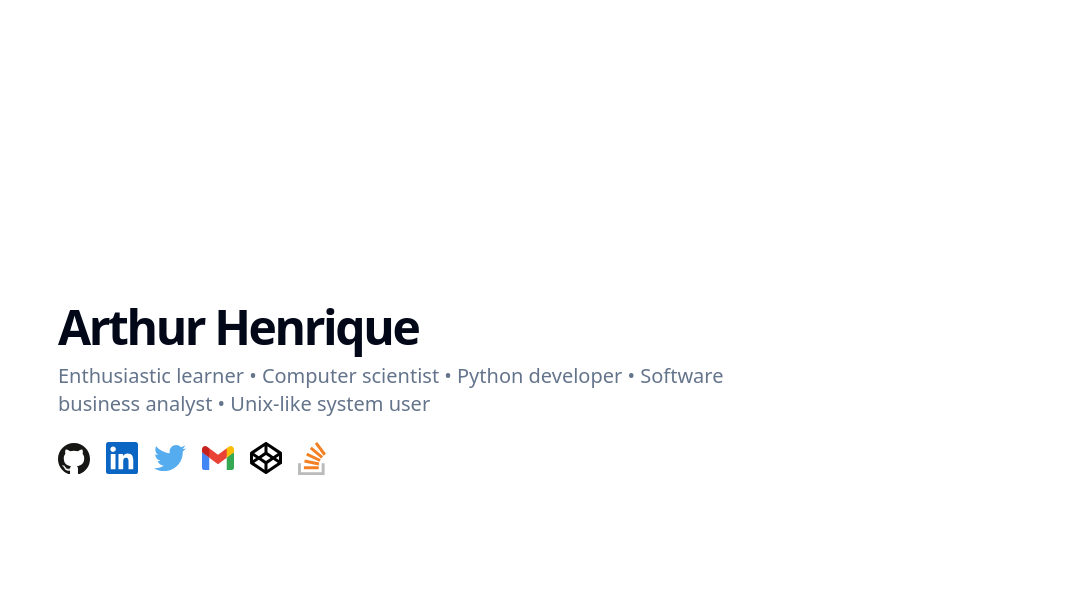
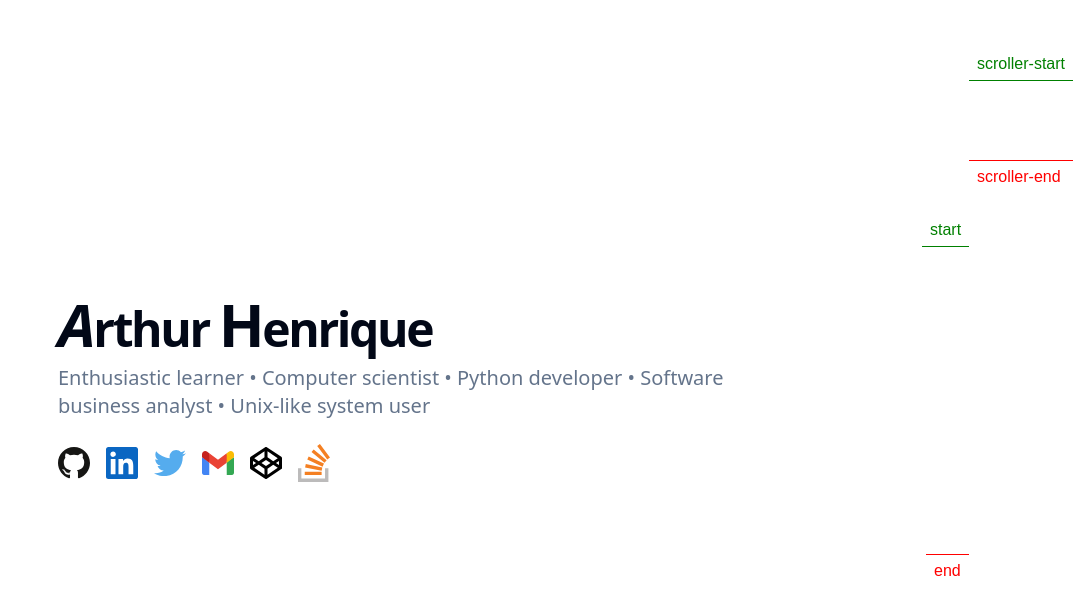
Before and after one commit to artu-hnrq/showcase, a Next.js app: page / in a window 1280 px wide. Shown: the top 614 px of the page, without its empty margins (207-1280 px from the left). Built offline with nearby package versions, Linux system fonts and the light colour scheme.

Commit message:
feat: Animate through gsap

```diff
--- a/app/globals.css
+++ b/app/globals.css
@@ -72,7 +72,9 @@
   * {
     @apply border-border;
   }
+
   body {
     @apply bg-background text-foreground;
+    height: 2000px;
   }
 }
--- a/app/page.tsx
+++ b/app/page.tsx
@@ -1,12 +1,13 @@
-import Icons from '@/components/icons'
-import { PageHeader, PageHeaderHeading, PageHeaderDescription } from '@/components/typografy/heading'
+
 import Link from 'next/link'
+import Scroll from '@/components/core/socialmedia'
 
 export default function Home() {
   return (
     <main className="flex min-h-screen flex-col items-center justify-center p-24">
 
-      <PageHeader className="pb-8">
+      <Scroll />
+      {/* <PageHeader className="pb-8">
         <PageHeaderHeading>Arthur Henrique</PageHeaderHeading>
         <PageHeaderDescription>
           Enthusiastic learner • Computer scientist • Python developer • Software business analyst • Unix-like system user
@@ -19,7 +20,7 @@ export default function Home() {
           <Icons.Codepen className='w-8 text-black' />
           <Icons.StackOverflow className='w-7 text-black' />
         </div>
-      </PageHeader>
+      </PageHeader> */}
       <div className="w-full relative flex place-items-center items-center justify-center">
 
       </div>
--- /dev/null
+++ b/components/core/socialmedia.tsx
@@ -0,0 +1,82 @@
+'use client'
+
+import React, { useLayoutEffect, useRef } from 'react';
+import { gsap } from 'gsap';
+import { ScrollTrigger } from 'gsap/ScrollTrigger';
+
+import Icons from '@/components/icons'
+import { PageHeader, PageHeaderHeading, PageHeaderDescription } from '@/components/typografy/heading'
+
+
+gsap.registerPlugin(ScrollTrigger);
+
+
+export default function Scroll() {
+    const main = useRef();
+
+    useLayoutEffect(() => {
+        const ctx = gsap.context(() => {
+
+            gsap.from('.text-3xl', {
+                y: -250,
+                scale: 0,
+                opacity: 0,
+
+                duration: 1,
+                stagger: 0.2
+            });
+
+            gsap.from('.text-lg', {
+                x: -100,
+                opacity: 0,
+
+                delay: 0.5,
+                duration: 0.6,
+            })
+
+            gsap.from('.w-8', {
+                x: -20,
+                scale: 0,
+                opacity: 0,
+
+                delay: 1,
+                duration: 0.4,
+                stagger: 0.2
+            });
+
+
+            gsap.to('target', {
+                x: -350,
+                scrollTrigger: {
+                    trigger: main.current,
+                    start: 'top 10%',
+                    end: 'bottom 20%',
+                    scrub: true,
+                    markers: true,
+                },
+            });
+        })
+
+        return () => ctx.revert()
+    }, [])
+
+    return (
+        // @ts-ignore
+        <div id='target' ref={main}>
+            <PageHeader className="pb-8">
+                <PageHeaderHeading><em className='text-6xl'>A</em >rthur <a className='text-6xl'>H</a >enrique</PageHeaderHeading>
+                <PageHeaderDescription>
+                    Enthusiastic learner • Computer scientist • Python developer • Software business analyst • Unix-like system user
+                </PageHeaderDescription>
+                <div className="flex w-full items-center space-x-4 pb-8 pt-4 md:pb-10">
+                    <Icons.GitHub className='w-8 text-black' />
+                    <Icons.LinkedIn className='w-8 text-black' />
+                    <Icons.Twitter className='w-8 text-black' />
+                    <Icons.Gmail className='w-8 text-black' />
+                    <Icons.Codepen className='w-8 text-black' />
+                    <Icons.StackOverflow className='w-8 text-black' />
+                </div>
+            </PageHeader>
+        </div>
+    );
+}
--- a/package.json
+++ b/package.json
@@ -17,6 +17,7 @@
     "clsx": "^2.0.0",
     "eslint": "8.45.0",
     "eslint-config-next": "13.4.12",
+    "gsap": "^3.12.2",
     "lucide-react": "^0.263.0",
     "next": "13.4.12",
     "postcss": "8.4.27",
```
Also changed, not shown: 1 other file (tests, documents, lock files or other folders).
